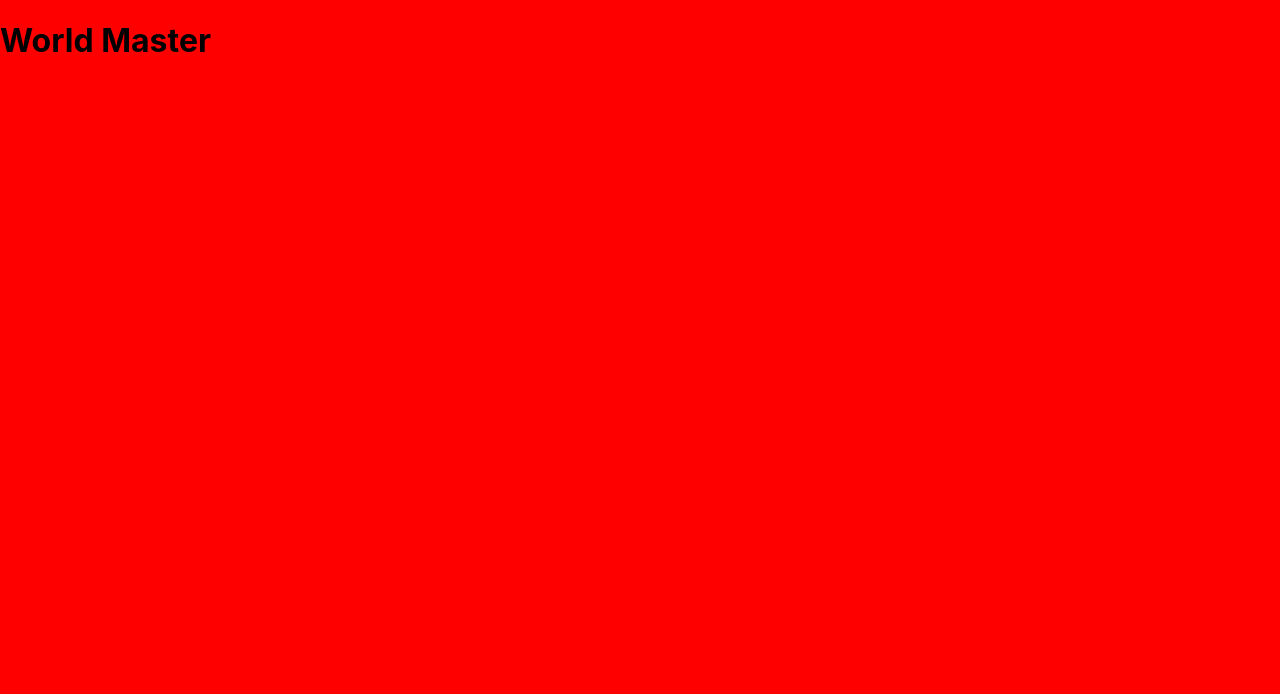
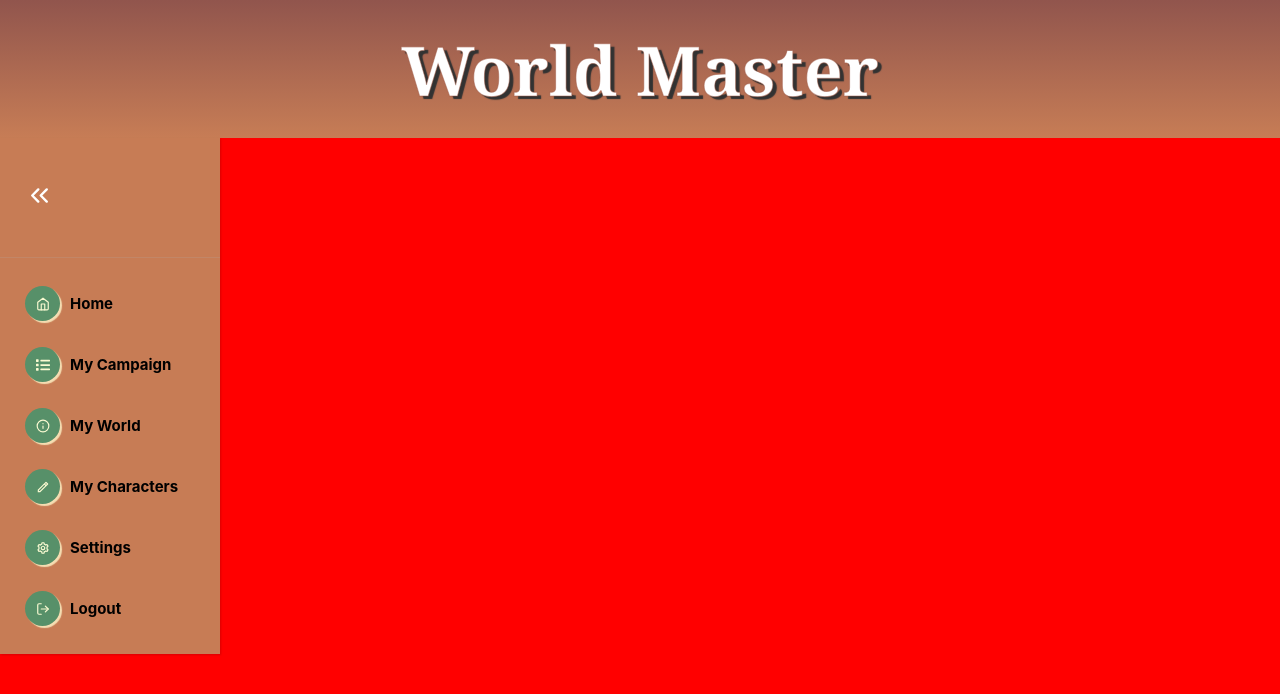
Before and after one commit to BNag87/WM, a React (Create React App) app: page / in a window 1280 px wide. Shown: the top 694 px of the page. Built offline with nearby package versions, Linux system fonts and the light colour scheme.

Commit message:
Navbars
NPM Packages: react-icons, react-router-dom, npm-sidebar-pro

CSS styling, header for topNavbar

General tidying

```diff
--- a/src/App.js
+++ b/src/App.js
@@ -3,6 +3,7 @@ import './App.css';
 
 //===================COMPONENT IMPORTS
 import TopNavbar from './Components/TopNavbar/C-TopNavBar';
+import Sidebar from './Components/Sidebar/C-Sidebar';
 
 //===================APP STUFF
 //NEED ROUTES
@@ -12,6 +13,7 @@ function App() {
   return (
     <>
       <TopNavbar/>
+      <Sidebar />
     </>
   );
 }
--- /dev/null
+++ b/src/Components/Sidebar/C-Sidebar.css
@@ -0,0 +1,83 @@
+#header {
+    width: 220px;
+  }
+  #header .pro-sidebar {
+    height: 100%;
+  }
+  #header .closemenu {
+    color: #000;
+    /* position: absolute; */
+    right: 0;
+    z-index: 9999;
+    line-height: 20px;
+    border-radius: 50%;
+    font-weight: bold;
+    font-size: 22px;
+    top: 55px;
+    cursor: pointer;
+  }
+  #header .pro-sidebar {
+    width: 100%;
+    min-width: 100%;
+  }
+
+  /* HYPERLINKS */
+  .pro-sidebar .pro-menu a {
+    text-decoration: none;
+    color: rgb(190, 152, 110);
+}
+
+/* HOVER OPTIONS */
+.pro-sidebar .pro-menu a:hover {
+  color:  rgb(210, 172, 130);
+}
+
+  #header .pro-sidebar.collapsed {
+    width: 80px;
+    min-width: 80px;
+  }
+  /* CHANGE THIS TO AFFECT THE ENTIRE BACKGROUND OF THE SIDEBAR */
+  #header .pro-sidebar-inner {
+    background-color: rgba(185, 156, 107,0.8);
+    box-shadow: 0.5px 0.866px 2px 0px rgba(0, 0, 0, 0.15);
+  }
+  #header .pro-sidebar-inner .pro-sidebar-layout {
+    overflow-y: hidden;
+  }
+  #header .pro-sidebar-inner .pro-sidebar-layout .logotext p {
+    padding: 0 20px;
+    font-weight: bold;
+  }
+  #header .pro-sidebar-inner .pro-sidebar-layout ul {
+    padding: 0 5px;
+  }
+  #header .pro-sidebar-inner .pro-sidebar-layout ul .pro-inner-item {
+    color: #000;
+    margin: 10px 0px;
+    font-weight: bold;
+  }
+
+  /* CHANGE THIS TO CHANGE THE ICON FORE AND BACK COLORS */
+  #header .pro-sidebar-inner .pro-sidebar-layout ul .pro-inner-item .pro-icon-wrapper {
+    background-color: #579069;
+    color: lightgoldenrodyellow;
+    border-radius: 300px;
+    box-shadow: 2px 2px 1px wheat;
+  }
+  #header .pro-sidebar-inner .pro-sidebar-layout ul .pro-inner-item .pro-icon-wrapper .pro-item-content {
+    color: #000;
+  }
+
+  /* CHANGE THIS TO CHANGE THE STYLE OF THE ACTIVE THING IN THE SIDEBAR */
+  /* #header .pro-sidebar-inner .pro-sidebar-layout .active {
+    background-image: linear-gradient(0deg, rgba(255,255,255,0.1) 0%, rgba(255,200,205,0.91) 100%);
+  } */
+  #header .logo {
+    padding: 20px;
+  }
+
+  @media only screen and (max-width: 720px) {
+    html {
+      overflow: hidden;
+    }
+  }
--- /dev/null
+++ b/src/Components/Sidebar/C-Sidebar.js
@@ -0,0 +1,128 @@
+// npm i react-pro sidebar
+
+//===========CSS IMPORTS===========
+import 'react-pro-sidebar/dist/css/styles.css';
+import './C-Sidebar.css';
+
+//===========NPM COMPONENT IMPORTS===========
+  //import useState to collapse menu
+import { useState } from 'react';
+import { BrowserRouter as Router, Route, Switch } from 'react-router-dom';
+
+
+//===========CUSTOM  COMPONENT IMPORTS===========
+
+
+
+import {
+  ProSidebar,
+  Menu,
+  MenuItem,
+  SubMenu,
+  SidebarHeader,
+  SidebarContent,
+  SidebarFooter
+} from 'react-pro-sidebar';
+
+  //import icons from react icons
+import { FaList, FaRegHeart } from "react-icons/fa";
+import {
+  FiHome,
+  FiLogOut,
+  FiChevronsRight,
+  FiChevronsLeft,
+  FiInfo
+} from "react-icons/fi";
+
+import { RiPencilLine } from "react-icons/ri";
+import { BiCog } from "react-icons/bi";
+import { IconContext } from "react-icons";
+
+//===========COMPONENT===========
+const Sidebar = () => {
+
+    //useState to control a boolean that hides/shows the navbar
+    const [ToggleBar, setToggleBar] = useState(false);
+
+    // Function to invert a boolean thats used to hide/show the whole navbar
+    var toggleNav = () => {
+    setToggleBar(prev => !prev)
+    }
+
+    return (
+    <>
+    <div id="header">
+    {/* Sidebar component. uses ToggleBar usestate to collapse itself */}
+    <ProSidebar
+        breakPoint = "sm"
+        collapsed={ToggleBar}
+        onToggle = {() => setToggleBar(prev => !prev)}
+    >
+
+    {/* Sidebar header declarations */}
+    <SidebarHeader>
+
+        <Menu iconShape="circle">
+          <MenuItem>
+            <div>
+
+              {/* checks if Togglebar is true, gives alternate results */}
+              {<p>{ToggleBar ?
+
+              // Iconprovider allows css to be applied inline to icons
+                <IconContext.Provider value={{ color: "white", size: "29px", fontWeight: "strong"}}>
+                    <FiChevronsRight onClick={toggleNav} />
+                </IconContext.Provider>
+                    :
+                <IconContext.Provider value={{ color: "white", size: "29px", fontWeight: "strong" }}>
+                    <FiChevronsLeft onClick={toggleNav}/>
+                </IconContext.Provider>
+              }
+              </p>}
+
+            </div>
+          </MenuItem>
+        </Menu>
+    </SidebarHeader>
+
+    {/* Wrap all sidebar content in here */}
+    <SidebarContent>
+
+                <Menu iconShape="square">
+                    <MenuItem active={true} icon={<FiHome />}>
+                    Home
+                    </MenuItem>
+
+{/*
+ENSURE THERE ARE NO ROUTES FOR THE TIME BEING
+*/}
+                    <MenuItem icon={<FaList />}>My Campaign
+                      {/* <Route path="/FAQ">
+                        <Faq />
+                      </Route> */}
+                    </MenuItem>
+
+
+                    <MenuItem icon={<FiInfo />}>My World
+                      {/* <Route path="/About">
+                        <AboutUs />
+                      </Route> */}
+                    </MenuItem>
+
+                    <MenuItem icon={<RiPencilLine />}>My Characters</MenuItem>
+                    <MenuItem icon={<BiCog />}>Settings</MenuItem>
+                    <MenuItem icon={<FiLogOut />}>Logout</MenuItem>
+                </Menu>
+
+
+
+    </SidebarContent>
+
+        </ProSidebar>
+        </div>
+    </>
+
+    )
+}
+
+export default Sidebar;
--- a/src/Components/TopNavbar/C-TopNavBar.js
+++ b/src/Components/TopNavbar/C-TopNavBar.js
@@ -1,7 +1,27 @@
+var topNavBarStyle = {
+  div: {
+    background:
+      'linear-gradient(to bottom, rgba(145,85,77,1), rgba(185, 156, 107,0.8))',
+    color: 'white',
+    height: '10%',
+    padding: '10px',
+    textAlign: 'center',
+  },
+  h1: {
+    WebkitTextStroke: '1px rgba(160,90,70,0.5)',
+    color: '#rgb(203, 186, 151)',
+    textShadow: ' rgb(50, 50, 50) 4px 3px 1px',
+    fontSize: '4.3rem',
+    fontFamily: 'Cambria',
+    margin: '0.75rem',
+    fontWeight: '600',
+  },
+};
+
 const TopNavbar = () => {
   return (
-      <div>
-        <h1>World Master</h1>
+    <div style={topNavBarStyle.div}>
+      <h1 style={topNavBarStyle.h1}>World Master</h1>
     </div>
   );
 };
```
Also changed, not shown: package.json (+4 -11 lines), 1 other file (tests, documents, lock files or other folders). Lines whose indentation alone changed are shown as unchanged.
